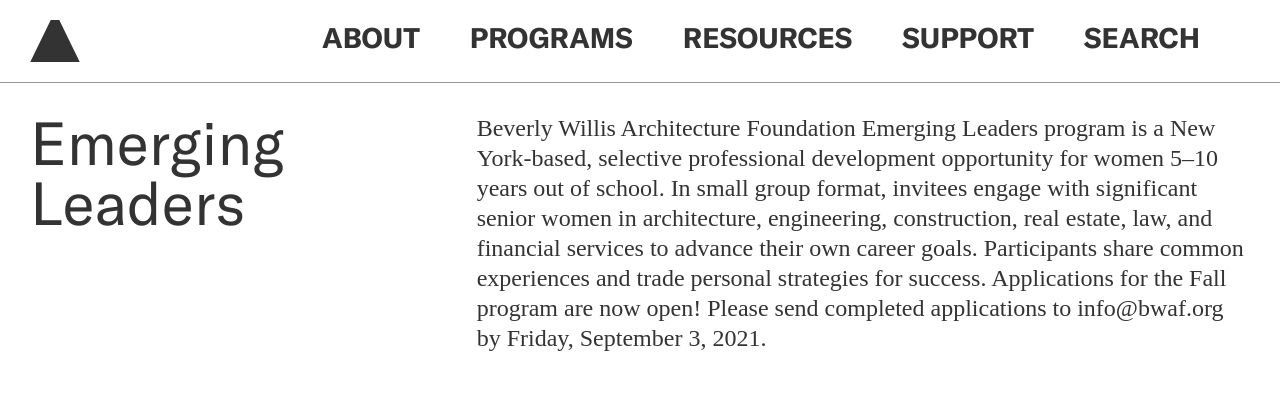
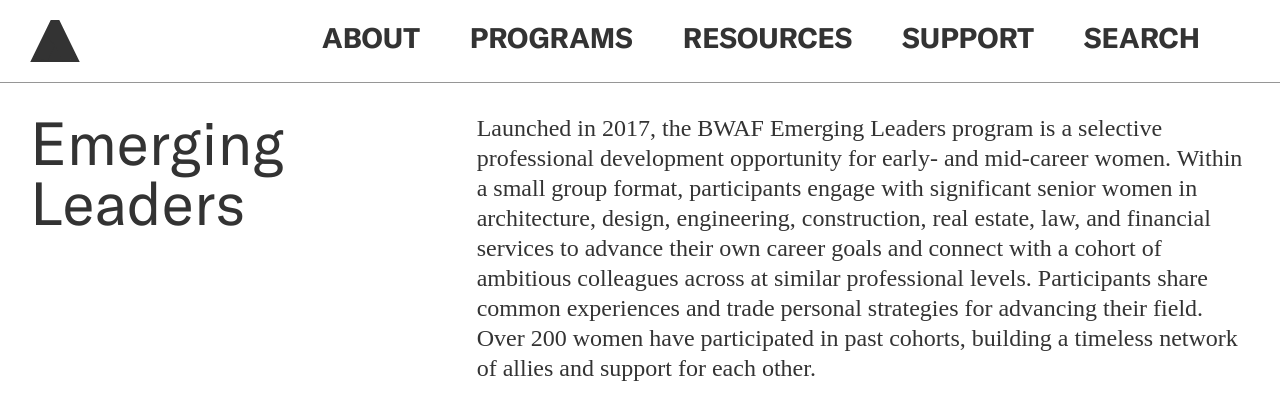
Before and after one commit to jengalas/bwaf-bbw, a Jekyll site: the page built from _emerging-leaders/imagination-integrity-influence.md, in a window 1280 px wide and 900 px high, cut to the strip 0-407 px from the top of the window. Built offline with Jekyll 4.4.1, drawn with Linux system fonts in a browser that asks for light colours; nearby versions of some CDN libraries; some web fonts are replaced.

Commit message:
Updated 1 file via CloudCannon.

```diff
--- a/_emerging-leaders/imagination-integrity-influence.md
+++ b/_emerging-leaders/imagination-integrity-influence.md
@@ -1,174 +1,230 @@
 ---
+_schema: default
 layout: innerPageCC
-date: 2021-08-11 16:11:47 +0000
+date: 2021-08-11 16:11:47
 navCategory: Programs
 title: Imagination, Integrity, Influence
-description: Beverly Willis Architecture Foundation Emerging Leaders program is a
-  New York-based, selective professional development opportunity for women 5–10 years
-  out of school.
+description: >-
+  Beverly Willis Architecture Foundation Emerging Leaders program is a New
+  York-based, selective professional development opportunity for women 5–10
+  years out of school.
 page_blocks:
-- template: text-block
-  include_left-hand_column_text_: true
-  lefthand_text:
-    text: Emerging Leaders
-    header_type: Large Header
-    download: ''
-    link_url: ''
-    link_text: ''
-  section_break: false
-  text_block: |-
-    Beverly Willis Architecture Foundation Emerging Leaders program is a New York-based, selective professional development opportunity for women 5–10 years out of school. In small group format, invitees engage with significant senior women in architecture, engineering, construction, real estate, law, and financial services to advance their own career goals. Participants share common experiences and trade personal strategies for success.
-    Applications for the Fall program are now open! Please send completed applications to info@bwaf.org by Friday, September 3, 2021.
-- template: image-block
-  image: "https://res.cloudinary.com/beverly-willis-architecture-foundation/image/upload/v1628630816/III-Card_Draft12_pwarhf.jpg"
-  include_left-hand_column_text_: true
-  lefthand_text:
-    header_type: Text with Download
-    text: Applications for the Fall program are now closed
-    link_url: ''
-    download: ''
-    link_text: ''
-  section_break: false
-  alt_text: ''
-  image_caption_text: ''
-- template: text-block
-  text_block: "In response to the coronavirus outbreak and federal guidance on gatherings,
-    the 2020 and current 2021 Emerging Leaders programs are being hosted as virtual
-    sessions with inspirational speakers, and limited to 20 participants. \nWe are
-    offering the program at a reduced total cost of $300 per participant. "
-  include_left-hand_column_text_: true
-  lefthand_text:
-    header_type: Medium Header
-    text: Imagination, Integrity, Influence
-    download: ''
-    link_url: ''
-    link_text: ''
-  section_break: true
-- template: portrait-gallery-block-small
-  portrait:
-  - title: Caitlin Brady
-    title_role: Project Architect, RMW Architecture and Interiors
-    image: "https://res.cloudinary.com/beverly-willis-architecture-foundation/image/upload/v1632753674/brady_sml_rdhlvk.jpg"
-  - title: Kelly Finzel
-    title_role: Senior Fire Engineer, Arup
-    image: "https://res.cloudinary.com/beverly-willis-architecture-foundation/image/upload/v1632927698/finzel_sml_k1xc1p.jpg"
-  - title: Jennifer Fitzpatrick
-    title_role: Associate, Robert A.M. Stern Architects
-    image: "https://res.cloudinary.com/beverly-willis-architecture-foundation/image/upload/v1632927951/fitzpatrick_sml_lmspej.jpg"
-  - title: Valerie Haase
-    title_role: Associate, Cooper Carry
-    image: "https://res.cloudinary.com/beverly-willis-architecture-foundation/image/upload/v1632753919/haase_sml_y3mdej.jpg"
-  - title: Lindsey Judge
-    title_role: Design Engineer, LERA Consulting Structural Engineers
-    image: "https://res.cloudinary.com/beverly-willis-architecture-foundation/image/upload/v1632864530/Lindsey_Judge_uewafz.jpg"
-  - title: Allison Lane
-    title_role: Project Manager; Architect, AECOM
-    image: "https://res.cloudinary.com/beverly-willis-architecture-foundation/image/upload/v1632864803/sml_Lane_hib6rt.jpg"
-  - title: Torrey Law
-    title_role: Senior Associate, Cooper Carry
-    image: "https://res.cloudinary.com/beverly-willis-architecture-foundation/image/upload/v1632753986/law_sml_z0clnu.png"
-  - title: Makenzie Leukart
-    title_role: Intermediate Architect, Marvel
-    image: "https://res.cloudinary.com/beverly-willis-architecture-foundation/image/upload/v1632927136/sml_leukart_lbb9ef.jpg"
-  - title: Elizabeth Madden
-    title_role: Project Architect, Cooper Carry
-    image: "https://res.cloudinary.com/beverly-willis-architecture-foundation/image/upload/v1632927367/madden_sml_iqtj1g.jpg"
-  - title: Christine McPhee
-    title_role: Senior Project Engineer, Thornton Tomasetti
-    image: "https://res.cloudinary.com/beverly-willis-architecture-foundation/image/upload/v1632754047/mcphee_sml_ekfvao.jpg"
-  - title: Christina Ostermier
-    title_role: Principal, Ostermier Architecture
-    image: "https://res.cloudinary.com/beverly-willis-architecture-foundation/image/upload/v1632754109/Untitled_kflu0r.jpg"
-  - title: Chrissy Perez
-    title_role: Project Architect, Cooper Carry
-    image: "https://res.cloudinary.com/beverly-willis-architecture-foundation/image/upload/v1632927585/sml_perez_vna94w.jpg"
-  - title: Ashwini Rangaraju
-    title_role: Senior Designer, Thornton Tomasetti
-    image: "https://res.cloudinary.com/beverly-willis-architecture-foundation/image/upload/v1637254539/ashwini_sml_lqk5zl.png"
-  - title: Tammie Schneider
-    title_role: Project Engineer, JB&B
-    image: "https://res.cloudinary.com/beverly-willis-architecture-foundation/image/upload/v1632754187/Untitled_sgbdku.jpg"
-  - title: Jessica Way
-    title_role: Senior Graphic Designer, JB&B
-    image: "https://res.cloudinary.com/beverly-willis-architecture-foundation/image/upload/v1632754238/way_sml_tsrhjo.jpg"
-  - title: Monica Zahm
-    title_role: Associate, JB&B
-    image: "https://res.cloudinary.com/beverly-willis-architecture-foundation/image/upload/v1632754293/zahm_sml_sdubgl.jpg"
-  section_break: false
-  include_left-hand_column_text_: false
-  lefthand_text:
-    header_type: ''
-    text: ''
-    download: ''
-    link_url: ''
-    link_text: ''
-  header: ''
-- template: featured-portrait-block
-  header: IMAGINATION
-  image: "https://res.cloudinary.com/beverly-willis-architecture-foundation/image/upload/v1628631129/_KC-CROPPED_vdb1wc.jpg"
-  section_break: false
-  include_left-hand_column_text_: false
-  lefthand_text:
-    header_type: ''
-    text: ''
-    download: ''
-    link_url: ''
-    link_text: ''
-  featured-portrait: []
-  label: Speaker
-  title: Katherine Chia, FAIA
-  subtitle: Founding Principal
-  description: Follow the dynamic career of Katherine Chia, Founding Principal of
-    Desai Chia Architecture, who has turned her creativity to collaborations with
-    artists, product design, and being a design award winning architect. Cultivate
-    your imagination, and channel it into success.
-  time-location:
-    line-1: 'When: Tuesday, September 21, 2021, 6:30-8PM'
-    line-2: Virtual Session
-- template: featured-portrait-block
-  header: INTEGRITY
-  image: "https://res.cloudinary.com/beverly-willis-architecture-foundation/image/upload/v1628631831/sml_DiMaggio_Peter_headshot_xbhsks.jpg"
-  label: Speaker
-  title: Peter DiMaggio
-  subtitle: Co-CEO, Thornton Tomasetti Inc
-  description: Whether it is in structural design or on the soccer pitch, hear how
-    personal integrity is the core of success from Peter DiMaggio, Co-CEO at Thornton
-    Tomasetti, expert in blast design, and lead engineer on US embassies in Moscow,
-    Berlin and Baghdad.
-  time-location:
-    line-1: 'When: Tuesday, October 26, 2021, 6:30-8PM'
-    line-2: Virtual Session
-  section_break: false
-  include_left-hand_column_text_: false
-  lefthand_text:
-    header_type: ''
-    text: ''
-    download: ''
-    link_url: ''
-    link_text: ''
-  featured-portrait: []
-- template: featured-portrait-block
-  section_break: false
-  include_left-hand_column_text_: false
-  lefthand_text:
-    header_type: ''
-    text: ''
-    download: ''
-    link_url: ''
-    link_text: ''
-  featured-portrait: []
-  header: INFLUENCE
-  image: "https://res.cloudinary.com/beverly-willis-architecture-foundation/image/upload/v1628631986/IMG_0067_muzw8m.jpg"
-  label: Speaker
-  title: Diana Zakem
-  subtitle: Director, Construction, Brookfield Properties US Division
-  description: In this time of "influencers" how do we separate the sound from the
-    noise? What is really influencing your career decisions? Join Diana Zakem, Director,
-    Construction, US Division at Brookfield Properties, an alumna of the first class
-    of Emerging Leaders, to hear how The Knitting Club casual get togethers have expanded
-    her influence.
-  time-location:
-    line-1: 'When: Tuesday November 16, 2021, 6:30-8PM'
-    line-2: Virtual Session
+  - template: text-block
+    include_left-hand_column_text_: true
+    lefthand_text:
+      text: Emerging Leaders
+      header_type: Large Header
+      download: ''
+      link_url: ''
+      link_text: ''
+    section_break: false
+    text_block: >-
+      Launched in 2017, the BWAF Emerging Leaders program is a selective
+      professional development opportunity for early- and mid-career women.
+      Within a small group format, participants engage with significant senior
+      women in architecture, design, engineering, construction, real estate,
+      law, and financial services to advance their own career goals and connect
+      with a cohort of ambitious colleagues across at similar professional
+      levels. Participants share common experiences and trade personal
+      strategies for advancing their field. Over 200 women have participated in
+      past cohorts, building a timeless network of allies and support for each
+      other.
+  - template: image-block
+    image: >-
+      https://res.cloudinary.com/beverly-willis-architecture-foundation/image/upload/v1628630816/III-Card_Draft12_pwarhf.jpg
+    include_left-hand_column_text_: true
+    lefthand_text:
+      header_type: Text with Download
+      text: Applications for the Fall program are now closed
+      link_url: ''
+      download: ''
+      link_text: ''
+    section_break: false
+    alt_text: ''
+    image_caption_text: ''
+  - template: text-block
+    text_block: >-
+      In response to the coronavirus outbreak and federal guidance on
+      gatherings, the 2020 and current 2021 Emerging Leaders programs are being
+      hosted as virtual sessions with inspirational speakers, and limited to 20
+      participants.
 
+      We are offering the program at a reduced total cost of $300 per
+      participant.
+    include_left-hand_column_text_: true
+    lefthand_text:
+      header_type: Medium Header
+      text: Imagination, Integrity, Influence
+      download: ''
+      link_url: ''
+      link_text: ''
+    section_break: true
+  - template: portrait-gallery-block-small
+    portrait:
+      - title: Caitlin Brady
+        title_role: Project Architect, RMW Architecture and Interiors
+        image: >-
+          https://res.cloudinary.com/beverly-willis-architecture-foundation/image/upload/v1632753674/brady_sml_rdhlvk.jpg
+      - title: Kelly Finzel
+        title_role: Senior Fire Engineer, Arup
+        image: >-
+          https://res.cloudinary.com/beverly-willis-architecture-foundation/image/upload/v1632927698/finzel_sml_k1xc1p.jpg
+      - title: Jennifer Fitzpatrick
+        title_role: Associate, Robert A.M. Stern Architects
+        image: >-
+          https://res.cloudinary.com/beverly-willis-architecture-foundation/image/upload/v1632927951/fitzpatrick_sml_lmspej.jpg
+      - title: Valerie Haase
+        title_role: Associate, Cooper Carry
+        image: >-
+          https://res.cloudinary.com/beverly-willis-architecture-foundation/image/upload/v1632753919/haase_sml_y3mdej.jpg
+      - title: Lindsey Judge
+        title_role: Design Engineer, LERA Consulting Structural Engineers
+        image: >-
+          https://res.cloudinary.com/beverly-willis-architecture-foundation/image/upload/v1632864530/Lindsey_Judge_uewafz.jpg
+      - title: Allison Lane
+        title_role: Project Manager; Architect, AECOM
+        image: >-
+          https://res.cloudinary.com/beverly-willis-architecture-foundation/image/upload/v1632864803/sml_Lane_hib6rt.jpg
+      - title: Torrey Law
+        title_role: Senior Associate, Cooper Carry
+        image: >-
+          https://res.cloudinary.com/beverly-willis-architecture-foundation/image/upload/v1632753986/law_sml_z0clnu.png
+      - title: Makenzie Leukart
+        title_role: Intermediate Architect, Marvel
+        image: >-
+          https://res.cloudinary.com/beverly-willis-architecture-foundation/image/upload/v1632927136/sml_leukart_lbb9ef.jpg
+      - title: Elizabeth Madden
+        title_role: Project Architect, Cooper Carry
+        image: >-
+          https://res.cloudinary.com/beverly-willis-architecture-foundation/image/upload/v1632927367/madden_sml_iqtj1g.jpg
+      - title: Christine McPhee
+        title_role: Senior Project Engineer, Thornton Tomasetti
+        image: >-
+          https://res.cloudinary.com/beverly-willis-architecture-foundation/image/upload/v1632754047/mcphee_sml_ekfvao.jpg
+      - title: Christina Ostermier
+        title_role: Principal, Ostermier Architecture
+        image: >-
+          https://res.cloudinary.com/beverly-willis-architecture-foundation/image/upload/v1632754109/Untitled_kflu0r.jpg
+      - title: Chrissy Perez
+        title_role: Project Architect, Cooper Carry
+        image: >-
+          https://res.cloudinary.com/beverly-willis-architecture-foundation/image/upload/v1632927585/sml_perez_vna94w.jpg
+      - title: Ashwini Rangaraju
+        title_role: Senior Designer, Thornton Tomasetti
+        image: >-
+          https://res.cloudinary.com/beverly-willis-architecture-foundation/image/upload/v1637254539/ashwini_sml_lqk5zl.png
+      - title: Tammie Schneider
+        title_role: Project Engineer, JB&B
+        image: >-
+          https://res.cloudinary.com/beverly-willis-architecture-foundation/image/upload/v1632754187/Untitled_sgbdku.jpg
+      - title: Jessica Way
+        title_role: Senior Graphic Designer, JB&B
+        image: >-
+          https://res.cloudinary.com/beverly-willis-architecture-foundation/image/upload/v1632754238/way_sml_tsrhjo.jpg
+      - title: Monica Zahm
+        title_role: Associate, JB&B
+        image: >-
+          https://res.cloudinary.com/beverly-willis-architecture-foundation/image/upload/v1632754293/zahm_sml_sdubgl.jpg
+    section_break: false
+    include_left-hand_column_text_: false
+    lefthand_text:
+      header_type: ''
+      text: ''
+      download: ''
+      link_url: ''
+      link_text: ''
+    header: ''
+  - template: featured-portrait-block
+    header: IMAGINATION
+    image: >-
+      https://res.cloudinary.com/beverly-willis-architecture-foundation/image/upload/v1628631129/_KC-CROPPED_vdb1wc.jpg
+    section_break: false
+    include_left-hand_column_text_: false
+    lefthand_text:
+      header_type: ''
+      text: ''
+      download: ''
+      link_url: ''
+      link_text: ''
+    featured-portrait: []
+    label: Speaker
+    title: Katherine Chia, FAIA
+    subtitle: Founding Principal
+    description: >-
+      Follow the dynamic career of Katherine Chia, Founding Principal of Desai
+      Chia Architecture, who has turned her creativity to collaborations with
+      artists, product design, and being a design award winning architect.
+      Cultivate your imagination, and channel it into success.
+    time-location:
+      line-1: 'When: Tuesday, September 21, 2021, 6:30-8PM'
+      line-2: Virtual Session
+  - template: featured-portrait-block
+    header: INTEGRITY
+    image: >-
+      https://res.cloudinary.com/beverly-willis-architecture-foundation/image/upload/v1628631831/sml_DiMaggio_Peter_headshot_xbhsks.jpg
+    label: Speaker
+    title: Peter DiMaggio
+    subtitle: Co-CEO, Thornton Tomasetti Inc
+    description: >-
+      Whether it is in structural design or on the soccer pitch, hear how
+      personal integrity is the core of success from Peter DiMaggio, Co-CEO at
+      Thornton Tomasetti, expert in blast design, and lead engineer on US
+      embassies in Moscow, Berlin and Baghdad.
+    time-location:
+      line-1: 'When: Tuesday, October 26, 2021, 6:30-8PM'
+      line-2: Virtual Session
+    section_break: false
+    include_left-hand_column_text_: false
+    lefthand_text:
+      header_type: ''
+      text: ''
+      download: ''
+      link_url: ''
+      link_text: ''
+    featured-portrait: []
+  - template: featured-portrait-block
+    section_break: false
+    include_left-hand_column_text_: false
+    lefthand_text:
+      header_type: ''
+      text: ''
+      download: ''
+      link_url: ''
+      link_text: ''
+    featured-portrait: []
+    header: INFLUENCE
+    image: >-
+      https://res.cloudinary.com/beverly-willis-architecture-foundation/image/upload/v1628631986/IMG_0067_muzw8m.jpg
+    label: Speaker
+    title: Diana Zakem
+    subtitle: Director, Construction, Brookfield Properties US Division
+    description: >-
+      In this time of "influencers" how do we separate the sound from the noise?
+      What is really influencing your career decisions? Join Diana Zakem,
+      Director, Construction, US Division at Brookfield Properties, an alumna of
+      the first class of Emerging Leaders, to hear how The Knitting Club casual
+      get togethers have expanded her influence.
+    time-location:
+      line-1: 'When: Tuesday November 16, 2021, 6:30-8PM'
+      line-2: Virtual Session
+_structures:
+  page_blocks:
+    id_key: template
+    values:
+      - label: Speaker
+        preview:
+          text: Speaker
+        value:
+          template: featured-portrait-block
+      - label: Participants
+        preview:
+          text: Participants
+          subtext: Add image, name, and title/role
+        value:
+          template: portrait-gallery-block-small
+          portrait:
+            - title:
+              title_role:
+              image:
+_unlisted: true
 ---
```
